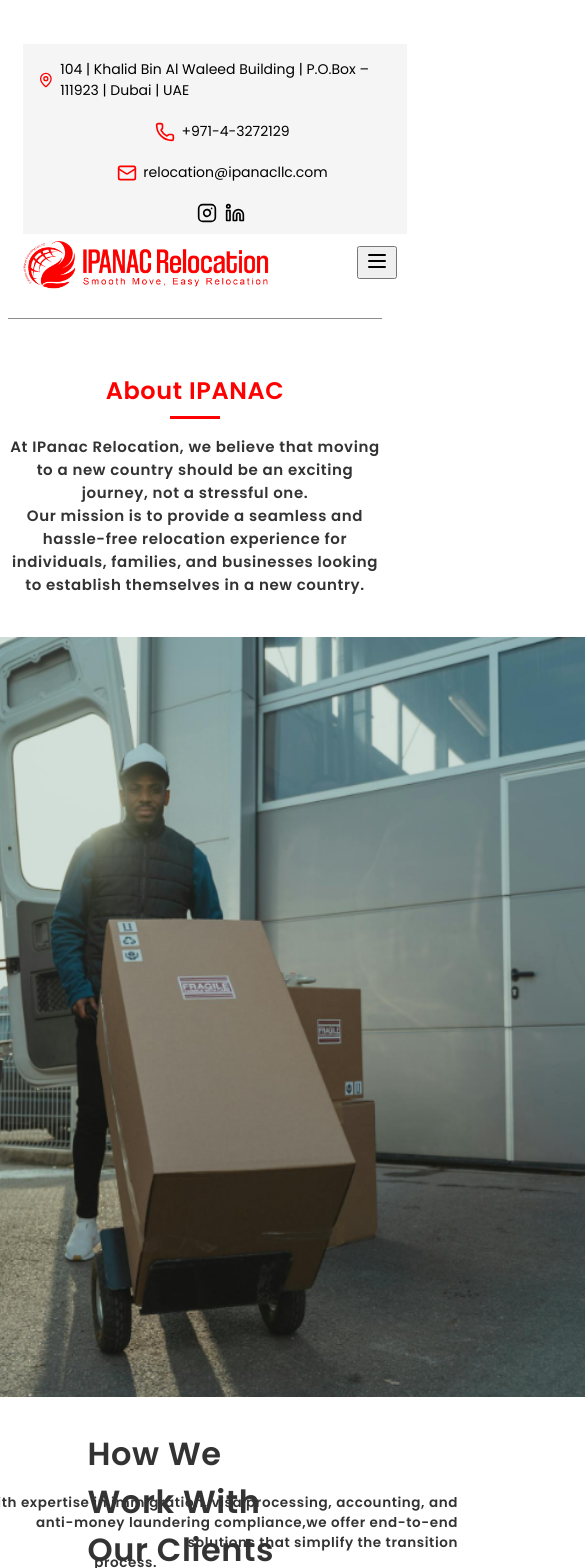
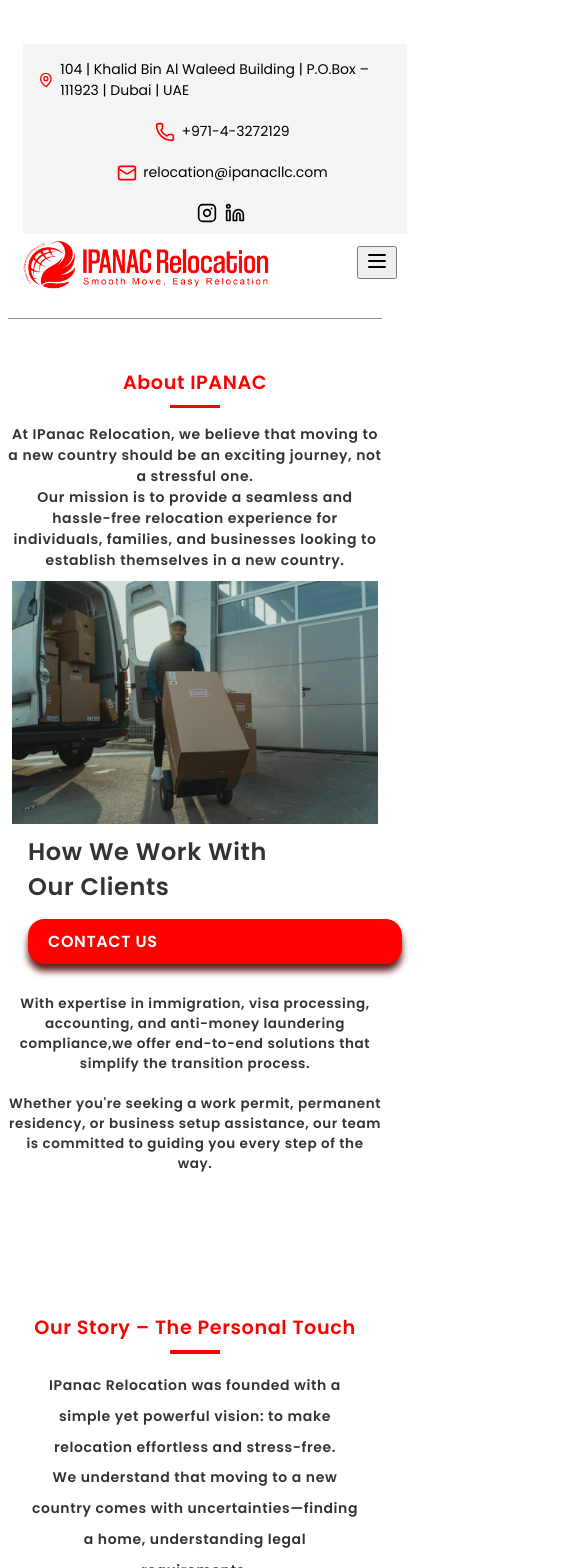
Before and after one commit to Mir-pes/ipanac-1, a React (Vite) app: page /about in a window 390 px wide. Shown: the top 1568 px of the page, 585 px wide, since content can reach past the window. Built offline with nearby package versions, Linux system fonts and the light colour scheme.

Commit message:
Update about.css

```diff
--- a/src/about.css
+++ b/src/about.css
@@ -1,15 +1,10 @@
-
-
-.about-page{
+.about-page {
   display: flex;
   justify-content: center;
   margin-top: 30px;
-
-
 }
 
-
-.about{
+.about {
   color: red;
   font-size: 1.5rem;
   margin-bottom: 1rem;
@@ -17,10 +12,7 @@
   text-align: center;
   letter-spacing: 0.6px;
   width: 100%;
-
 }
-
-
 
 .statement-heading {
   color: red;
@@ -31,7 +23,7 @@
   letter-spacing: 0.6px;
 }
 
-.statement-heading::after{
+.statement-heading::after {
   content: "";
   display: block;
   width: 50px;
@@ -41,15 +33,14 @@
   transition: all 0.3s ease;
 }
 
-.statement-heading:hover{
+.statement-heading:hover {
   transform: translate(-1.9px);
   background-color: black;
 }
 
-.statement-heading:hover::after{
+.statement-heading:hover::after {
   width: 178px;
 }
-
 
 .statement-heading1 {
   color: red;
@@ -60,7 +51,7 @@
   letter-spacing: 0.6px;
 }
 
-.statement-heading1::after{
+.statement-heading1::after {
   content: "";
   display: block;
   width: 550px;
@@ -70,12 +61,12 @@
   transition: all 0.3s ease;
 }
 
-.statement-heading1:hover{
+.statement-heading1:hover {
   transform: translate(-.9px);
   background-color: black;
 }
 
-.statement-heading1:hover::after{
+.statement-heading1:hover::after {
   width: 500px;
 }
 
@@ -83,20 +74,21 @@
   font-size: 15px;
   color: #333;
   display: flex;
-  flex-direction: column; /* This makes children stack vertically */
+  flex-direction: column;
   margin-top: 28px auto;
   justify-content: center;
   text-align: center;
-  align-items: center; /* This centers children horizontally */
+  align-items: center;
 }
 
 .image-container {
   display: flex;
   justify-content: center;
   align-items: center;
-  width: 1100px;
-  height: 800px;
-  margin-top: 21px; /* Add some space between text and image */
+  max-width: 1100px; /* Changed from fixed width to max-width */
+  width: 100%; /* Allow it to scale down */
+  height: auto; /* Changed from fixed height to auto */
+  margin-top: 21px;
 }
 
 .image {
@@ -104,15 +96,13 @@
   height: auto;
 }
 
-
-.Work-container{
+.Work-container {
   display: flex;
   flex-direction: column;
   text-align: left;
   padding: 12.8px 79.5px;
-  color:#333;
-  font-size:32px;
-
+  color: #333;
+  font-size: 32px;
 }
 
 .contact {
@@ -133,12 +123,8 @@
   letter-spacing: 0.6px;
   align-items: center;
   width: 140px;
-  height: 18px;
+  /* Removed height: 18px; let padding define height */
   text-decoration: none !important;
-
-
-
-
 }
 
 .contact:hover {
@@ -157,35 +143,28 @@
   box-shadow: 0 0 0 3px rgb(172, 13, 13);
 }
 
-
-.Clients{
+.Clients {
   display: flex;
   text-align: right;
   justify-content: flex-end;
   font-size: 13.5px;
   color: #333;
-  margin:-150px auto;
+  margin: -150px auto;
   padding-left: 450px;
-
 }
 
-.end-end{
+.end-end {
   margin-right: 301px;
 }
 
-
-.end-end1{
+.end-end1 {
   margin-right: 401.5px;
 }
-
-
 
 .story-container {
   margin-top: 200px;
   padding: 40px 80px;
   text-align: center;
-
-
 }
 
 .story-container::before {
@@ -201,8 +180,6 @@
   animation: slideDown 1.5s ease forwards;
 }
 
-
-
 .story-heading {
   color: red;
   font-size: 1.8rem;
@@ -210,8 +187,6 @@
   font-weight: 600;
   position: relative;
   display: inline-block;
-
-
 }
 
 .story-heading::after {
@@ -221,12 +196,10 @@
   height: 3px;
   background-color: red;
   margin-top: 8px;
-
   transition: width 0.3s ease;
 }
 
 .story-heading:hover::after {
-
   width: 100%;
 }
 
@@ -237,50 +210,14 @@
   margin-left: 20px;
   padding-left: 20px;
   position: relative;
-
 }
 
-
-/* Core Values styling */
 .our-core-values {
   text-align: center;
   padding: 1px 20px;
   max-width: 1200px;
   margin: 50px auto 0;
-
 }
-
-
-.statement-heading1 {
-  color: red;
-  font-size: 1.5rem;
-  margin-bottom: 1rem;
-  font-weight: 600;
-  text-align: center;
-  letter-spacing: 0.6px;
-}
-
-.statement-heading1::after{
-  content: "";
-  display: block;
-  width: 50px;
-  height: 3.5px;
-  background-color: red;
-  margin: 8px auto 0;
-  transition: all 0.3s ease;
-}
-
-.statement-heading1:hover{
-  transform: translate(-1.9px);
-  background-color: black;
-}
-
-.statement-heading1:hover::after{
-  width: 178px;
-}
-
-
-
 
 .values-subtitle {
   color: #666;
@@ -291,7 +228,7 @@
 
 .values-grid {
   display: grid;
-  grid-template-columns: repeat(3, 1fr); /* Explicitly set to 3 columns */
+  grid-template-columns: repeat(3, 1fr);
   gap: 25px;
   margin-top: 40px;
 }
@@ -313,9 +250,8 @@
   width: 40px;
   height: 40px;
   margin: 0 auto 20px;
-  background: linear-gradient(135deg, red , darkred);
+  background: linear-gradient(135deg, red, darkred);
   border-radius: 50%;
-
   display: flex;
   align-items: center;
   justify-content: center;
@@ -327,7 +263,6 @@
   height: 30px;
   color: whitesmoke;
   stroke-width: 2px;
-
 }
 
 .value-card h3 {
@@ -343,20 +278,82 @@
   line-height: 1.5;
 }
 
-
-/* Add this to your about.css file */
-
-.values-grid {
-  display: grid;
-  grid-template-columns: repeat(3, 1fr); /* Explicitly set to 3 columns */
-  gap: 25px;
-  margin-top: 40px;
-}
-
-/* Update the responsive breakpoint to maintain the 3-column layout until smaller screens */
+/* Media Queries for Responsiveness */
 @media (max-width: 992px) {
   .values-grid {
     grid-template-columns: repeat(2, 1fr);
+  }
+}
+
+@media (max-width: 768px) {
+  .start-content {
+    font-size: 14px;
+  }
+
+  .image-container {
+    margin-top: 10px;
+  }
+
+  .Work-container {
+    padding: 10px 20px;
+    font-size: 24px;
+  }
+
+  .contact {
+    width: 100%;
+    font-size: 16px;
+    padding: 10px 20px;
+  }
+
+  .Clients {
+    padding-left: 0;
+    margin: 20px auto;
+    text-align: center;
+  }
+
+  .end-end,
+  .end-end1 {
+    margin-right: 0;
+  }
+
+  .story-container {
+    margin-top: 100px;
+    padding: 20px;
+  }
+
+  .statement-heading,
+  .statement-heading1 {
+    font-size: 1.2rem;
+  }
+
+  .statement-heading1::after {
+    width: 50px; /* Reset to initial width on mobile */
+  }
+
+  .statement-heading1:hover::after {
+    width: 178px; /* Adjust hover effect for mobile */
+  }
+
+  .story-content {
+    font-size: 14px;
+    margin-left: 0;
+    padding-left: 0;
+  }
+
+  .our-core-values {
+    padding: 20px;
+  }
+
+  .values-subtitle {
+    font-size: 16px;
+  }
+
+  .value-card h3 {
+    font-size: 16px;
+  }
+
+  .value-card p {
+    font-size: 14px;
   }
 }
 
@@ -365,14 +362,3 @@
     grid-template-columns: 1fr;
   }
 }
-
-/* Make it responsive */
-@media (max-width: 768px) {
-  .values-grid {
-    grid-template-columns: 1fr;
-  }
-
-  .our-core-values h2 {
-    font-size: 2rem;
-  }
-}
```
